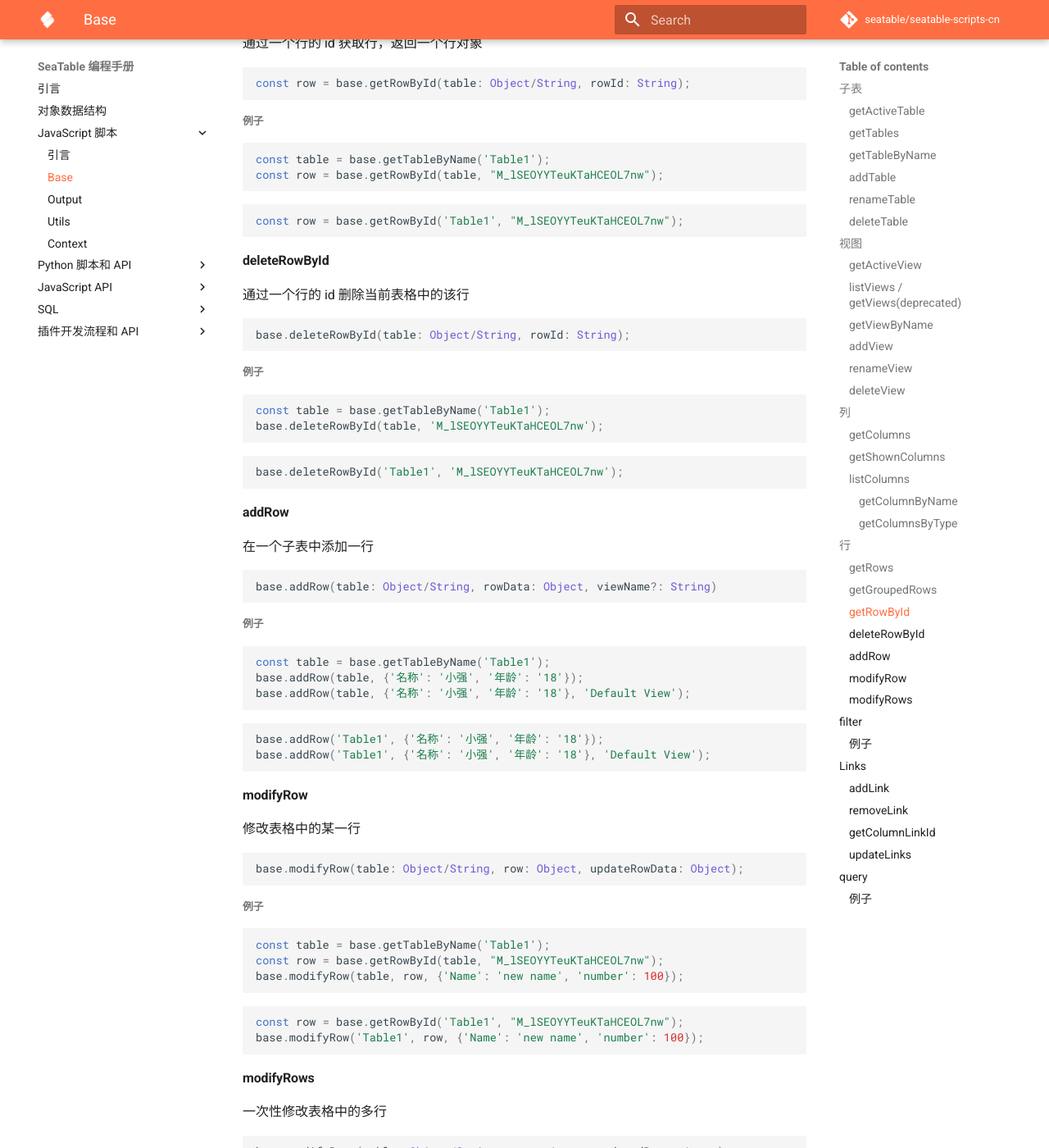
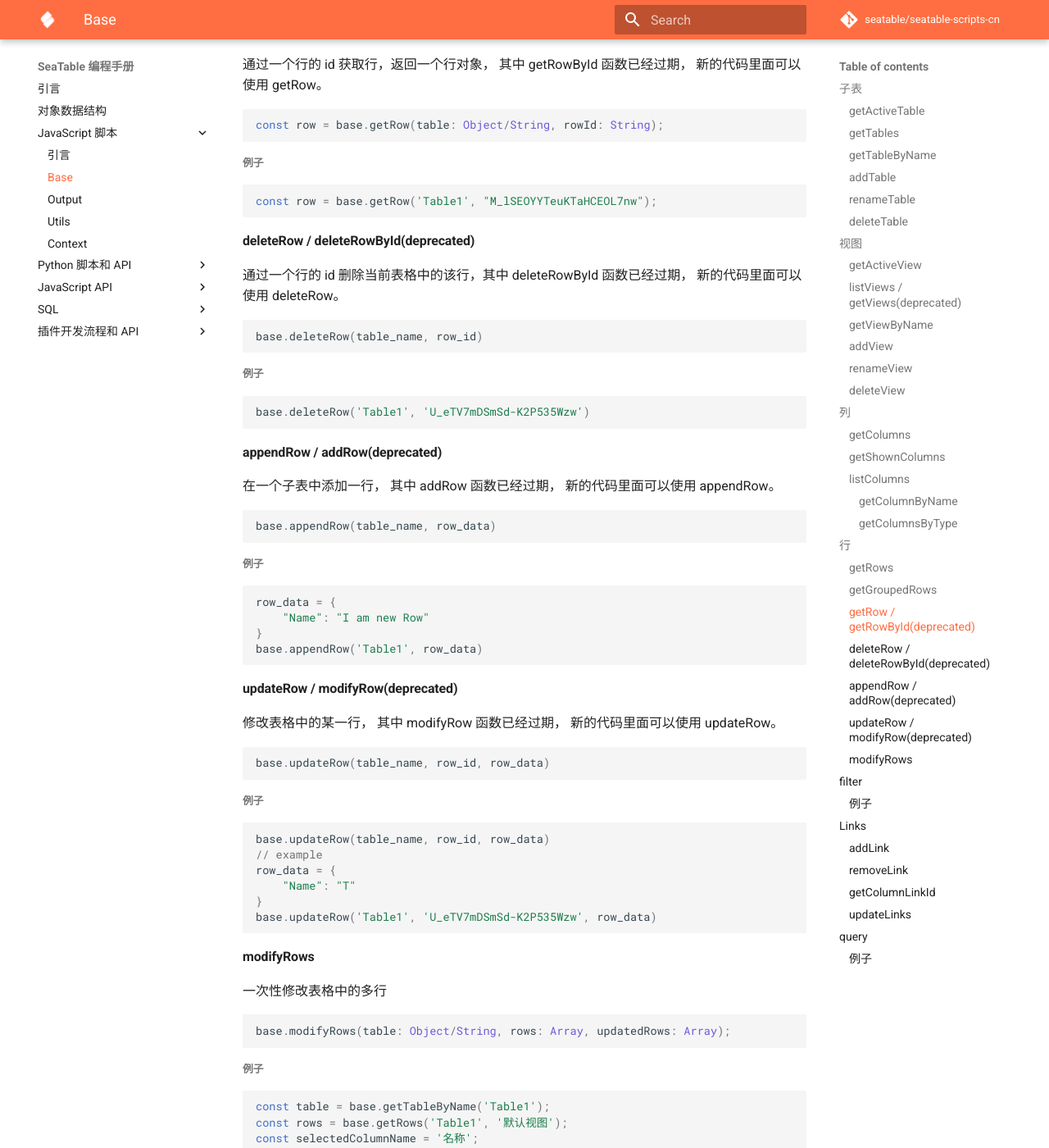
Before and after one commit to seatable/seatable-scripts-cn, an MkDocs documentation site: the page built from manual/javascript/base.md, in a window 1280 px wide and 1400 px high, scrolled down 5890 px. Shown: the whole window at 82% size. Built offline with MkDocs 1.6.1 and Material for MkDocs 9.7.7, drawn with Linux system fonts in a browser that asks for light colours; comment, search, counter and statistics services are not loaded; some of the changed text lies outside the part shown.

Commit message:
Update base.md

````diff
--- a/manual/javascript/base.md
+++ b/manual/javascript/base.md
@@ -108,10 +108,10 @@ output.text(view._id);
 
 #### listViews / getViews(deprecated)
 
-获取当前表格的所有视图，并以一个数组的形式返回所有的视图
+获取当前表格的所有视图，并以一个数组的形式返回所有的视图,  其中 getViews 函数已经过期， 新的代码里面可以使用 listViews。
 
 ```javascript
-const views = base.listViews(table: Object/String);
+const views = base.listViews(table_name);
 ```
 
 ##### 例子
@@ -309,7 +309,7 @@ output.text(column.length);
 获取一个视图所有的行，返回一个数组
 
 ```javascript
-const rows = base.getRows(table: Object/String, view: Object/String);
+const rows = base.getRows(table_name， view_name);
 ```
 
 ##### 例子
@@ -345,83 +345,68 @@ const groupViewRows = base.getGroupedRows(table, view);
 const groupViewRows = base.getGroupedRows('Table1', '分组视图');
 ```
 
-#### getRowById
+#### getRow / getRowById(deprecated)
 
-通过一个行的 id 获取行，返回一个行对象
+通过一个行的 id 获取行，返回一个行对象，  其中 getRowById 函数已经过期， 新的代码里面可以使用 getRow。
 
 ```javascript
-const row = base.getRowById(table: Object/String, rowId: String);
+const row = base.getRow(table: Object/String, rowId: String);
 ```
 
 ##### 例子
 
 ```javascript
-const table = base.getTableByName('Table1');
-const row = base.getRowById(table, "M_lSEOYYTeuKTaHCEOL7nw");
+const row = base.getRow('Table1', "M_lSEOYYTeuKTaHCEOL7nw");
 ```
 
-```javascript
-const row = base.getRowById('Table1', "M_lSEOYYTeuKTaHCEOL7nw");
-```
+#### deleteRow / deleteRowById(deprecated)
 
-#### deleteRowById
-
-通过一个行的 id 删除当前表格中的该行
+通过一个行的 id 删除当前表格中的该行，其中 deleteRowById 函数已经过期， 新的代码里面可以使用 deleteRow。
 
 ```javascript
-base.deleteRowById(table: Object/String, rowId: String);
+base.deleteRow(table_name, row_id)
 ```
 
 ##### 例子
 
 ```javascript
-const table = base.getTableByName('Table1');
-base.deleteRowById(table, 'M_lSEOYYTeuKTaHCEOL7nw');
+base.deleteRow('Table1', 'U_eTV7mDSmSd-K2P535Wzw')
 ```
 
-```javascript
-base.deleteRowById('Table1', 'M_lSEOYYTeuKTaHCEOL7nw');
-```
+#### appendRow / addRow(deprecated)
 
-#### addRow
-
-在一个子表中添加一行
+在一个子表中添加一行， 其中 addRow 函数已经过期， 新的代码里面可以使用 appendRow。
 
 ```javascript
-base.addRow(table: Object/String, rowData: Object, viewName?: String)
+base.appendRow(table_name, row_data)
 ```
 
 ##### 例子
 ```javascript
-const table = base.getTableByName('Table1');
-base.addRow(table, {'名称': '小强', '年龄': '18'});
-base.addRow(table, {'名称': '小强', '年龄': '18'}, 'Default View');
+row_data = {
+    "Name": "I am new Row"
+}
+base.appendRow('Table1', row_data)
 ```
 
-```javascript
-base.addRow('Table1', {'名称': '小强', '年龄': '18'});
-base.addRow('Table1', {'名称': '小强', '年龄': '18'}, 'Default View');
-```
+#### updateRow / modifyRow(deprecated)
 
-#### modifyRow
-
-修改表格中的某一行
+修改表格中的某一行， 其中 modifyRow 函数已经过期， 新的代码里面可以使用 updateRow。
 
 ```javascript
-base.modifyRow(table: Object/String, row: Object, updateRowData: Object);
+base.updateRow(table_name, row_id, row_data)
 ```
 
 ##### 例子
 
 ```javascript
-const table = base.getTableByName('Table1');
-const row = base.getRowById(table, "M_lSEOYYTeuKTaHCEOL7nw");
-base.modifyRow(table, row, {'Name': 'new name', 'number': 100});
-```
+base.updateRow(table_name, row_id, row_data)
+// example
+row_data = {
+    "Name": "T"
+}
+base.updateRow('Table1', 'U_eTV7mDSmSd-K2P535Wzw', row_data)
 
-```javascript
-const row = base.getRowById('Table1', "M_lSEOYYTeuKTaHCEOL7nw");
-base.modifyRow('Table1', row, {'Name': 'new name', 'number': 100});
 ```
 
 #### modifyRows
````
